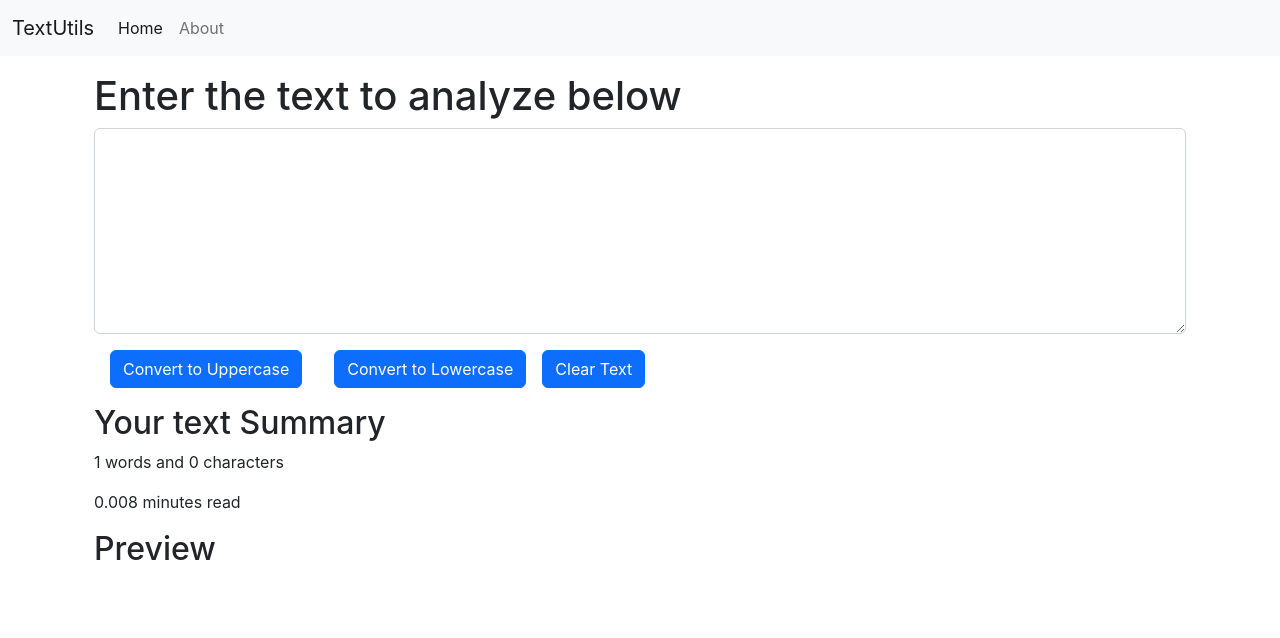
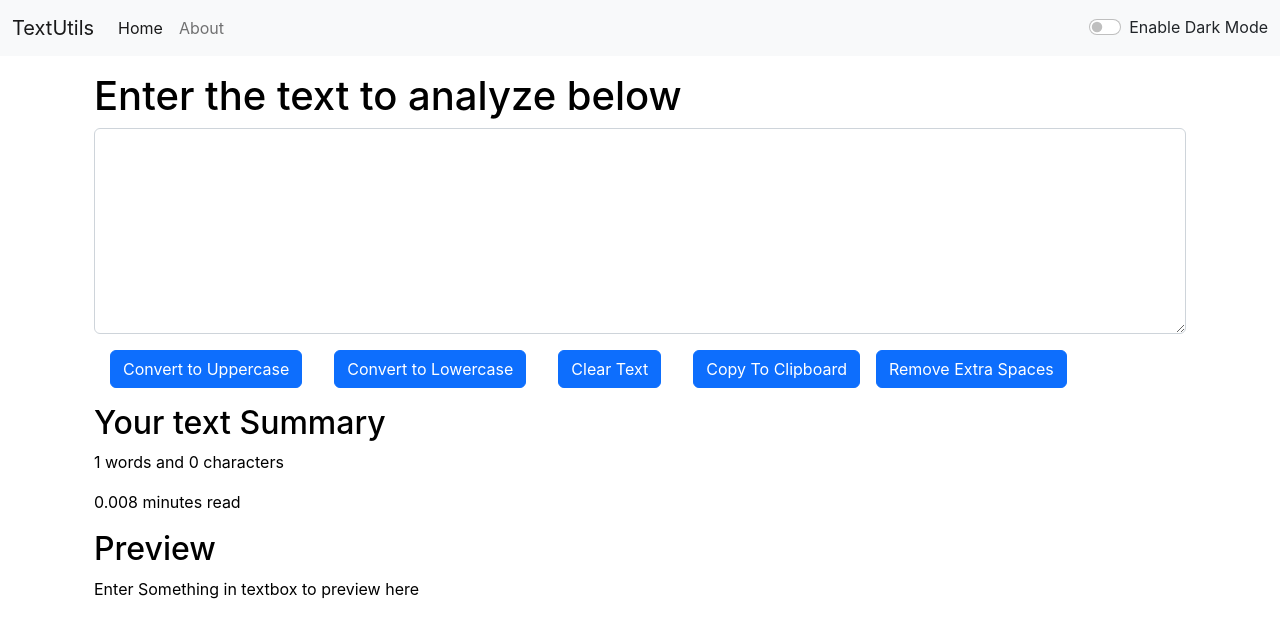
Before and after one commit to M-A-N-I-K/React-Js, a React (Create React App) app: page / in a window 1280 px wide. Shown: the top 638 px of the page. Built offline with nearby package versions, Linux system fonts and the light colour scheme.

Commit message:
Dark mode in text utils added

```diff
--- a/src/App.js
+++ b/src/App.js
@@ -1,13 +1,27 @@
 import "./App.css";
+// import About from "./Components/About";
 import Navbar from "./Components/Navbar";
 import Textform from "./Components/TextForm";
+import React, { useState } from "react";
 function App() {
+	const [mode, setMode] = useState("light"); // Whether dark mode is enabled or not
+
+	const toggleMode = () => {
+		if (mode === "light") {
+			setMode("dark");
+			document.body.style.backgroundColor = "black";
+		} else {
+			setMode("light");
+			document.body.style.backgroundColor = "white";
+		}
+	};
 	return (
 		<>
-      <Navbar title="TextUtils" />
+			<Navbar title="TextUtils" mode={mode} toggleMode={toggleMode} />
 			{/* <Navbar/> */}
 			<div className="container my-3">
-        <Textform heading="Enter the text to analyze below" />
+				<Textform heading="Enter the text to analyze below" mode={mode} />
+				{/* <About /> */}
 			</div>
 		</>
 	);
--- /dev/null
+++ b/src/Components/About.js
@@ -0,0 +1,139 @@
+import React, { useState } from "react";
+
+export default function About() {
+	const [myStyle, setMyStyle] = useState({
+		color: "black",
+		backgroundColor: "white",
+	});
+
+	const [buttonText, setButtonText] = useState("Enable Dark Mode");
+	const toggleStyle = () => {
+		if (myStyle.color === "black") {
+			setMyStyle({
+				color: "white",
+				backgroundColor: "black",
+				border: "1px solid white",
+			});
+			setButtonText("Enable Light Mode");
+		} else {
+			setMyStyle({
+				color: "black",
+				backgroundColor: "white",
+			});
+			setButtonText("Enable Dark Mode");
+		}
+	};
+
+	return (
+		<div className="container" style={myStyle}>
+			<h1 className="my-3">About Us</h1>
+			<div className="accordion" id="accordionExample">
+				<div className="accordion-item" style={myStyle}>
+					<h2 className="accordion-header" id="headingOne">
+						<button
+							className="accordion-button"
+							type="button"
+							data-bs-toggle="collapse"
+							data-bs-target="#collapseOne"
+							aria-expanded="true"
+							aria-controls="collapseOne"
+							style={myStyle}
+						>
+							Accordion Item #1
+						</button>
+					</h2>
+					<div
+						id="collapseOne"
+						className="accordion-collapse collapse show"
+						aria-labelledby="headingOne"
+						data-bs-parent="#accordionExample"
+					>
+						<div className="accordion-body" style={myStyle}>
+							<strong>This is the first item's accordion body.</strong> It is
+							shown by default, until the collapse plugin adds the appropriate
+							classNamees that we use to style each element. These classNamees
+							control the overall appearance, as well as the showing and hiding
+							via CSS transitions. You can modify any of this with custom CSS or
+							overriding our default variables. It's also worth noting that just
+							about any HTML can go within the <code>.accordion-body</code>,
+							though the transition does limit overflow.
+						</div>
+					</div>
+				</div>
+				<div className="accordion-item" style={myStyle}>
+					<h2 className="accordion-header" id="headingTwo">
+						<button
+							className="accordion-button collapsed"
+							type="button"
+							data-bs-toggle="collapse"
+							data-bs-target="#collapseTwo"
+							aria-expanded="false"
+							aria-controls="collapseTwo"
+							style={myStyle}
+						>
+							Accordion Item #2
+						</button>
+					</h2>
+					<div
+						id="collapseTwo"
+						className="accordion-collapse collapse"
+						aria-labelledby="headingTwo"
+						data-bs-parent="#accordionExample"
+					>
+						<div className="accordion-body" style={myStyle}>
+							<strong>This is the second item's accordion body.</strong> It is
+							hidden by default, until the collapse plugin adds the appropriate
+							classNamees that we use to style each element. These classNamees
+							control the overall appearance, as well as the showing and hiding
+							via CSS transitions. You can modify any of this with custom CSS or
+							overriding our default variables. It's also worth noting that just
+							about any HTML can go within the <code>.accordion-body</code>,
+							though the transition does limit overflow.
+						</div>
+					</div>
+				</div>
+				<div className="accordion-item" style={myStyle}>
+					<h2 className="accordion-header" id="headingThree">
+						<button
+							className="accordion-button collapsed"
+							type="button"
+							data-bs-toggle="collapse"
+							data-bs-target="#collapseThree"
+							aria-expanded="false"
+							aria-controls="collapseThree"
+							style={myStyle}
+						>
+							Accordion Item #3
+						</button>
+					</h2>
+					<div
+						id="collapseThree"
+						className="accordion-collapse collapse"
+						aria-labelledby="headingThree"
+						data-bs-parent="#accordionExample"
+					>
+						<div className="accordion-body" style={myStyle}>
+							<strong>This is the third item's accordion body.</strong> It is
+							hidden by default, until the collapse plugin adds the appropriate
+							classNamees that we use to style each element. These classNamees
+							control the overall appearance, as well as the showing and hiding
+							via CSS transitions. You can modify any of this with custom CSS or
+							overriding our default variables. It's also worth noting that just
+							about any HTML can go within the <code>.accordion-body</code>,
+							though the transition does limit overflow.
+						</div>
+					</div>
+				</div>
+			</div>
+			<div className="Container">
+				<button
+					type="button"
+					onClick={toggleStyle}
+					className="btn btn-primary my-3"
+				>
+					{buttonText}
+				</button>
+			</div>
+		</div>
+	);
+}
--- a/src/Components/Navbar.js
+++ b/src/Components/Navbar.js
@@ -4,7 +4,9 @@
 export default function Navbar(props) {
 	return (
 		<div>
-			<nav className="navbar navbar-expand-lg bg-light">
+			<nav
+				className={`navbar navbar-expand-lg navbar-${props.mode} bg-${props.mode}`}
+			>
 				<div className="container-fluid">
 					<a className="navbar-brand" href="/">
 						{props.title}
@@ -33,6 +35,26 @@
 								</a>
 							</li>
 						</ul>
+						<div
+							className={`form-check form-switch text-${
+								props.mode === "dark" ? "light" : "dark"
+							}`}
+						>
+							<input
+								className="form-check-input"
+								type="checkbox"
+								role="switch"
+								onClick={props.toggleMode}
+								id="flexSwitchCheckDefault"
+							/>
+							<label
+								className="form-check-label"
+								htmlFor="flexSwitchCheckDefault"
+							>
+								Enable Dark Mode
+							</label>
+						</div>
+
 						{/* <form className="d-flex" role="search">
 							<input
 								className="form-control me-2"
--- a/src/Components/TextForm.js
+++ b/src/Components/TextForm.js
@@ -18,11 +18,25 @@
 		// console.log("Handle on change");
 		setText(event.target.value);
 	};
+	const handleCopy = () => {
+		var text = document.getElementById("myBox");
+		text.select();
+		navigator.clipboard.writeText(text.value);
+	};
+	const handleExtraSpaces = () => {
+		let newText = text.split(/[ ] + /);
+		setText(newText.join(" "));
+	};
 	// text = "New text";  // Wrong way to change the state
 	// setText("New text");   // Correct way to change the state
 	return (
 		<>
-			<div className="container">
+			<div
+				className="container"
+				style={{
+					color: props.mode === "dark" ? "white" : "black",
+				}}
+			>
 				<h1>{props.heading}</h1>
 				<div className="mb-3">
 					<textarea
@@ -30,6 +44,10 @@
 						value={text}
 						id="myBox"
 						rows="8"
+						style={{
+							backgroundColor: props.mode === "dark" ? "black" : "white",
+							color: props.mode === "dark" ? "white" : "black",
+						}}
 						onChange={handleOnChange}
 					></textarea>
 				</div>
@@ -39,18 +57,34 @@
 				<button className="btn btn-primary mx-3" onClick={handleLoClick}>
 					Convert to Lowercase
 				</button>
-				<button className="btn btn-primary" onClick={handleClear}>
+				<button className="btn btn-primary mx-3" onClick={handleClear}>
 					Clear Text
 				</button>
+				<button className="btn btn-primary mx-3" onClick={handleCopy}>
+					Copy To Clipboard
+				</button>
+				<button className="btn btn-primary" onClick={handleExtraSpaces}>
+					Remove Extra Spaces
+				</button>
 			</div>
-			<div className="container my-3">
+			<div
+				className="container my-3"
+				style={{
+					color: props.mode === "dark" ? "white" : "black",
+				}}
+			>
+				{" "}
 				<h2>Your text Summary</h2>
 				<p>
 					{text.split(" ").length} words and {text.length} characters
 				</p>
 				<p>{0.008 * text.split(" ").length} minutes read</p>
 				<h2>Preview</h2>
-				<p>{text}</p>
+				<p>
+					{text.length > 0
+						? text
+						: "Enter Something in textbox to preview here"}
+				</p>
 			</div>
 		</>
 	);
```
Also changed, not shown: src/Components/Alert.js (added). Lines whose indentation alone changed are shown as unchanged.
